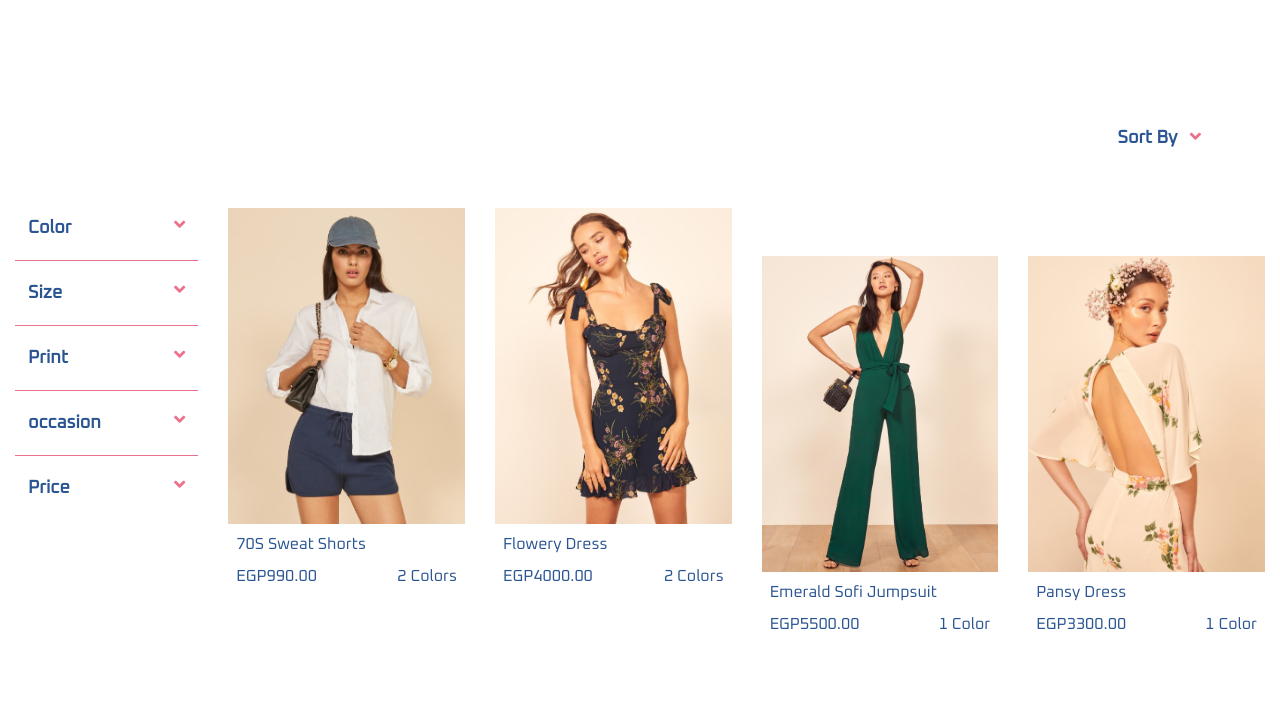
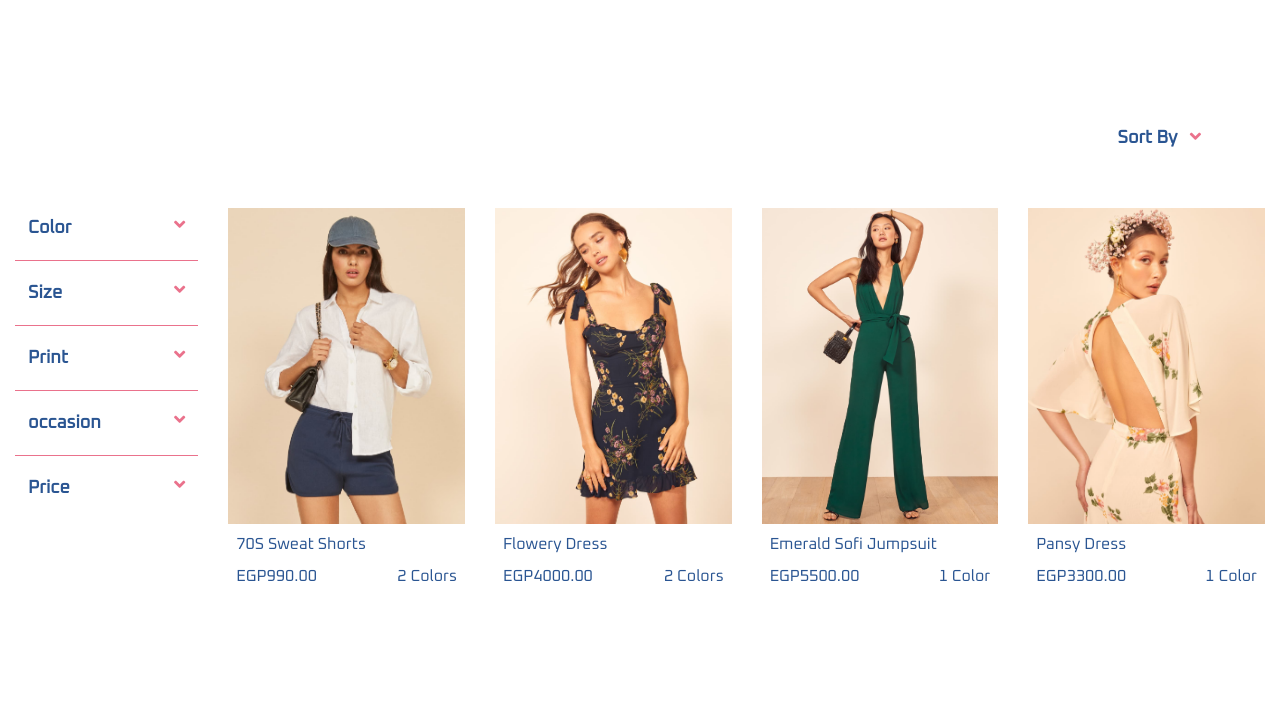
Before and after one commit to sarabadr19966/ReformationSite, a website: page builds/shop.html in a window 1280 px wide. Shown: the part 79-800 px from the top of the page. Drawn offline with Linux system fonts and the light colour scheme.

Commit message:
latest virsion

```diff
--- a/builds/shop.html
+++ b/builds/shop.html
@@ -1346,7 +1346,7 @@
 
           <div class="col-lg-9 col-xl-10 col-md-8">
             <div class="row justify-content-around">
-              <div class="item1 col-xl-3 col-md-6  mb-5 mb-sm-3 mb-lg-0 pb-md-5 mt-md-0 mt-5 ">
+              <div class="item1 col-xl-3 col-md-6  mb-5 mb-sm-3 mb-lg-0 pb-md-5 ">
                 <a href="oneItem.html">
                   <div class="item">
                     <i class="fav1 fas fa-heart fav  fa-lg"></i>
@@ -1379,7 +1379,7 @@
               </div><!--col item1-->
 
 
-              <div class="item2 col-xl-3 col-md-6   mb-5 mb-sm-3 mb-lg-0 pb-md-5 mt-md-0 mt-5 ">
+              <div class="item2 col-xl-3 col-md-6   mb-5 mb-sm-3 mb-lg-0 pb-md-5  ">
                 <a href="oneItem.html">
                   <div class="item">
                     <i class="fav1 fas fa-heart fav  fa-lg"></i>
@@ -1411,7 +1411,7 @@
                 </div><!--clearfix-->
               </div><!--col item2-->
 
-              <div class="item3 col-xl-3 col-md-6   mb-5 mb-sm-3 mb-lg-0 pb-md-5 mt-5 ">
+              <div class="item3 col-xl-3 col-md-6   mb-5 mb-sm-3 mb-lg-0 pb-md-5  ">
                 <a href="oneItem.html">
                   <div class="item">
                     <i class="fav1 fas fa-heart fav  fa-lg"></i>
@@ -1437,7 +1437,7 @@
                 </div><!--clearfix-->
               </div><!--col item3-->
 
-              <div class="item4 col-xl-3 col-md-6  mb-5 mb-sm-3 mb-lg-0 pb-md-5 mt-5 ">
+              <div class="item4 col-xl-3 col-md-6  mb-5 mb-sm-3 mb-lg-0 pb-md-5  ">
                 <a href="oneItem.html">
                   <div class="item">
                     <i class="fav1 fas fa-heart fav  fa-lg"></i>
```
